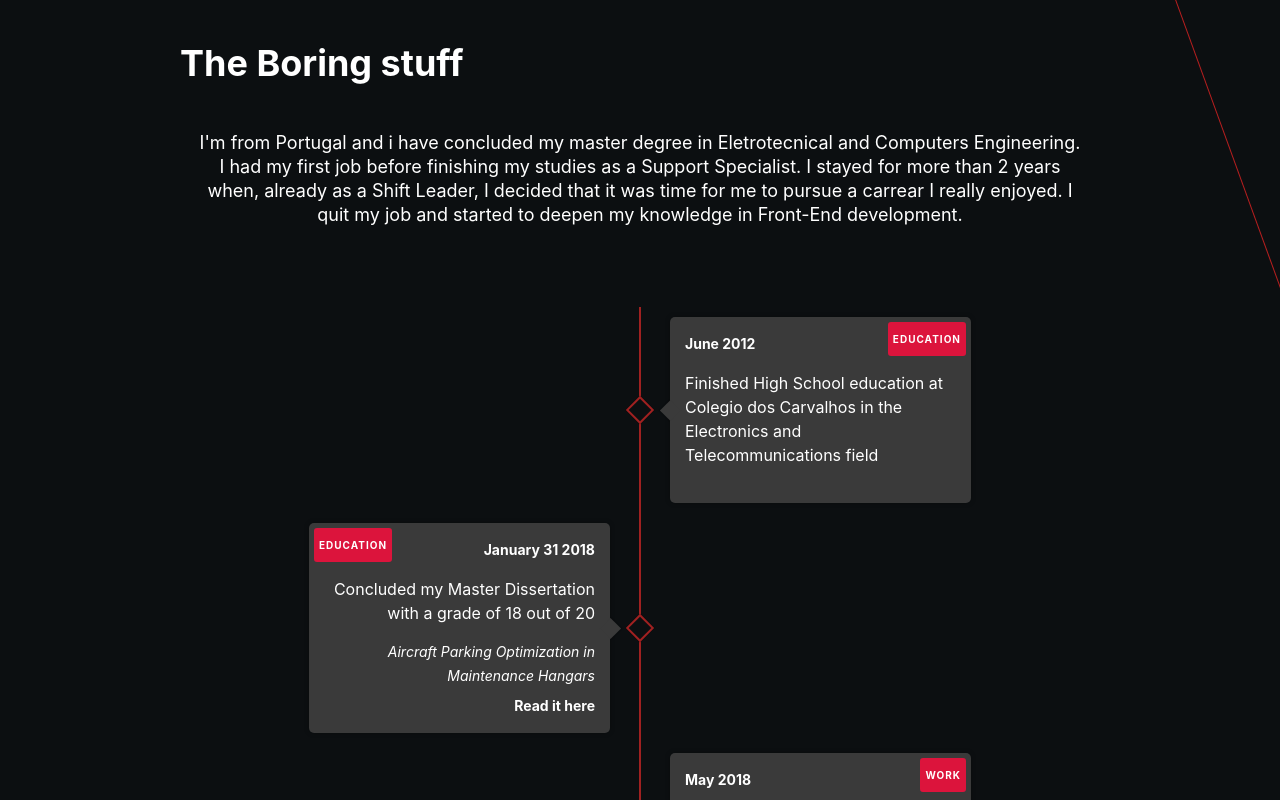
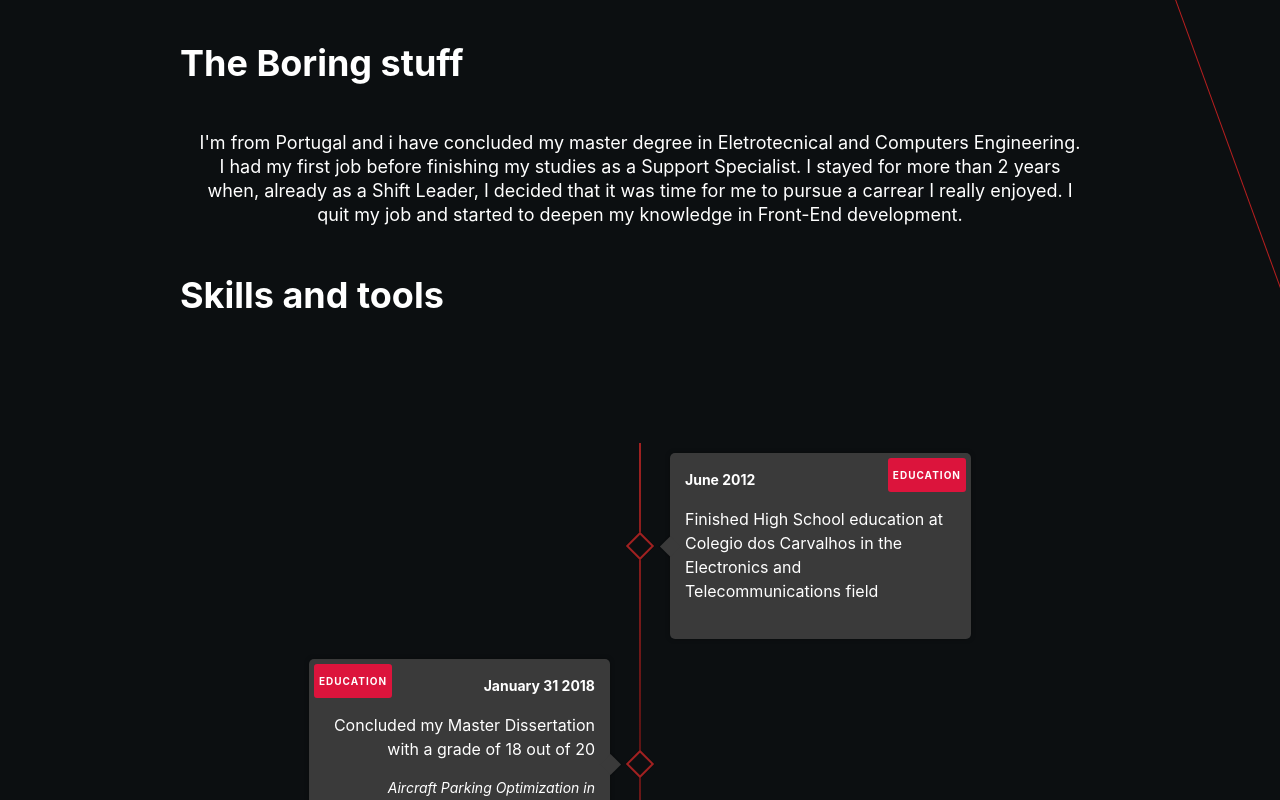
Before and after one commit to brunoestevinho/personal-webpage, a React (Create React App) app: page / in a window 1280 px wide. Shown: the part 860-1660 px from the top of the page. Built offline with nearby package versions, Linux system fonts and the light colour scheme.

Commit message:
style fix

```diff
--- a/src/App.css
+++ b/src/App.css
@@ -63,7 +63,13 @@ a {
 }
 
 .timeline-container::after {
-  background-color: #a02121;
+  background: rgb(160, 33, 33);
+  background: radial-gradient(
+    circle,
+    rgba(160, 33, 33, 1) 0%,
+    rgba(92, 20, 20, 1) 50%,
+    rgba(160, 33, 33, 1) 100%
+  );
   content: "";
   position: absolute;
   left: calc(50% - 1px);
--- a/src/components/aboutMe.js
+++ b/src/components/aboutMe.js
@@ -3,10 +3,8 @@ import React from "react";
 const AboutMe = () => {
   return (
     <section className="text-white pt-6 pb-20" id="about">
-      <header>
-        <h2 className="text-4xl font-bold pb-12">The Boring stuff</h2>
-      </header>
-      <p className="px-4 text-center">
+      <h2 className="text-4xl font-bold pb-12">The Boring stuff</h2>
+      <p className="px-4 text-center pb-12">
         I'm from Portugal and i have concluded my master degree in
         Eletrotecnical and Computers Engineering. I had my first job before
         finishing my studies as a Support Specialist. I stayed for more than 2
@@ -14,6 +12,8 @@ const AboutMe = () => {
         to pursue a carrear I really enjoyed. I quit my job and started to
         deepen my knowledge in Front-End development.
       </p>
+      <h2 className="text-4xl font-bold pb-12">Skills and tools</h2>
+      <p className="px-4 text-center"></p>
     </section>
   );
 };
```
Also changed, not shown: 1 other file (tests, documents, lock files or other folders).
